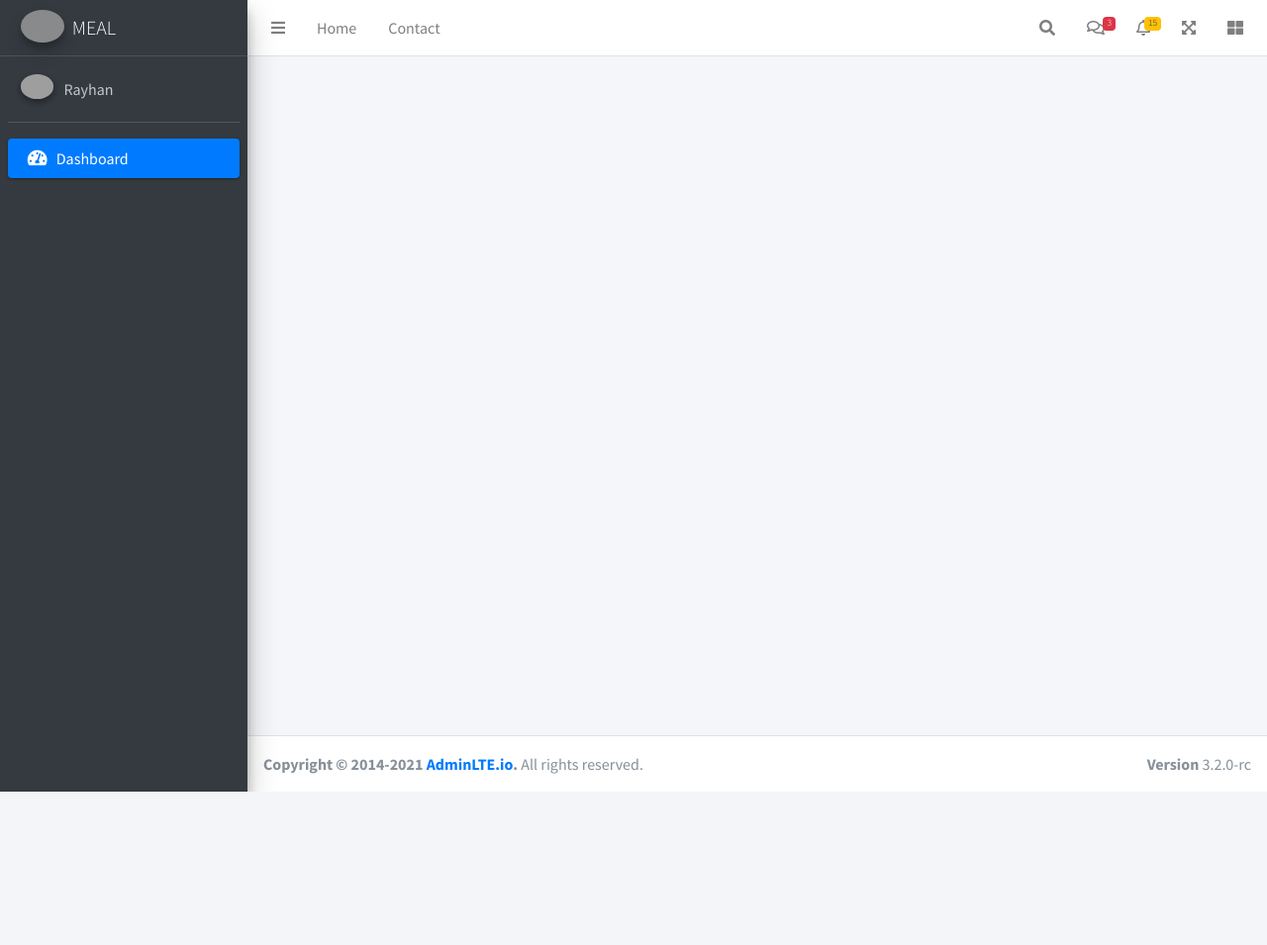
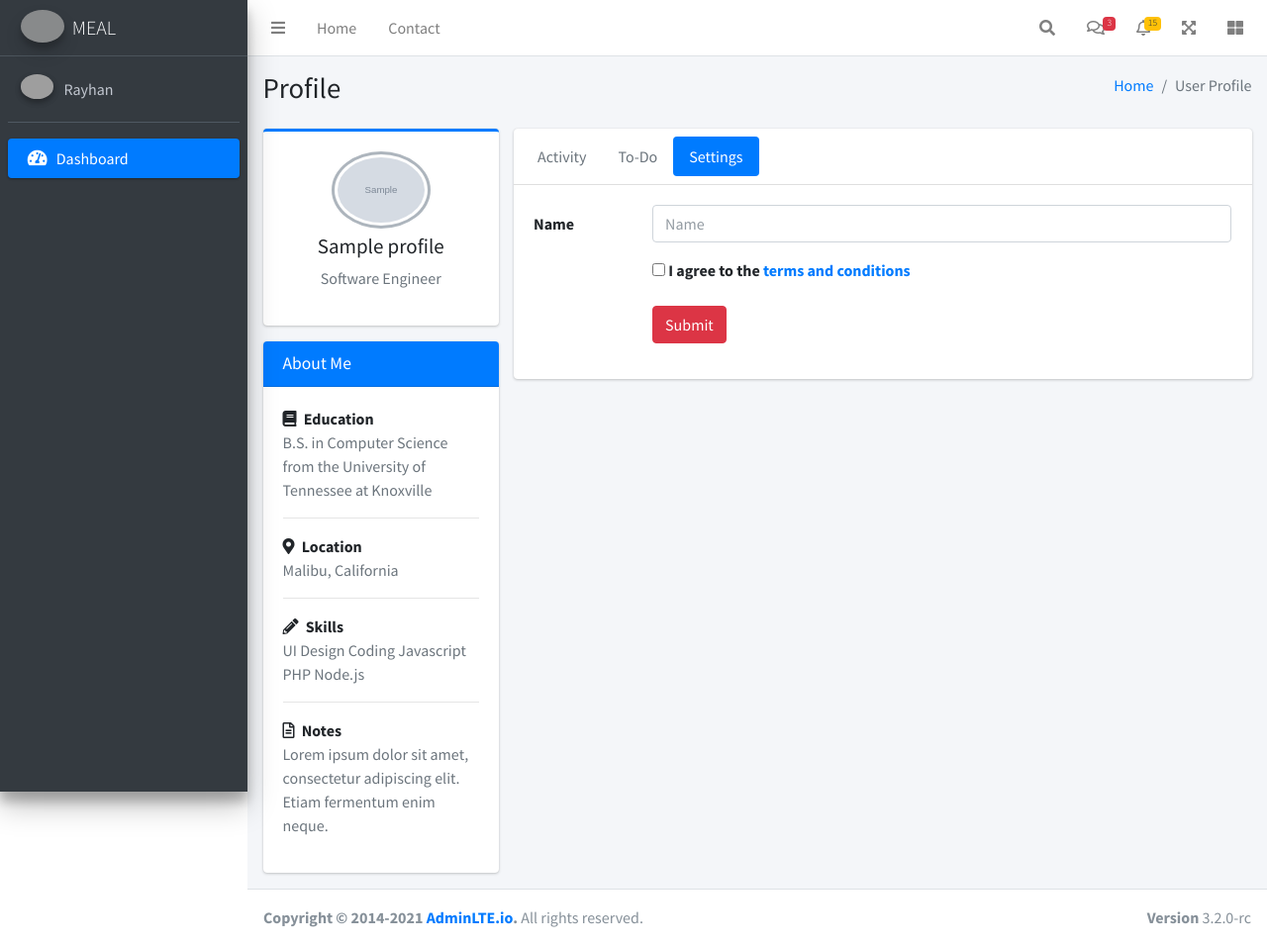
Before and after one commit to Rayhun/meal-management-system, a Django app: template templates/profile/profile.html in a window 1280 px wide. Shown: the whole page at 99% size. Before the commit the page ends 800 px from the top, so only its background shows below. Run offline with Django 3.2, Linux system fonts and the light colour scheme; the template is opened without the code that fills it: most values are stand-ins (such as "Sample title", 1, 10 or a date in 2020); grey boxes marked "Sample" are stand-in pictures; some libraries are stand-ins or nearby versions; grey boxes are pictures that could not be loaded.

Commit message:
add profile

```diff
--- a/MealManagementSystem/settings.py
+++ b/MealManagementSystem/settings.py
@@ -125,7 +125,7 @@ STATICFILES_DIRS = [
 ]
 
 MEDIA_URL = '/media/'
-MEDIA_ROOT = os.path.join(BASE_DIR, 'static/images')
+MEDIA_ROOT = os.path.join(BASE_DIR, 'media')
 
 # Default primary key field type
 # https://docs.djangoproject.com/en/3.2/ref/settings/#default-auto-field
--- a/MealManagementSystem/urls.py
+++ b/MealManagementSystem/urls.py
@@ -15,8 +15,10 @@ Including another URLconf
 """
 from django.contrib import admin
 from django.urls import path, include
+from django.conf.urls.static import static
+from . import settings
 
 urlpatterns = [
     path('admin/', admin.site.urls),
     path('', include('meal.urls'))
-]
+]+ static(settings.MEDIA_URL, document_root=settings.MEDIA_ROOT)
--- a/templates/profile/profile.html
+++ b/templates/profile/profile.html
@@ -1,4 +1,111 @@
 {% extends 'base/base.html' %}
 {% load static %}
 {% block content %}
+    <section class="content-header">
+        <div class="container-fluid">
+            <div class="row mb-2">
+                <div class="col-sm-6">
+                    <h1>Profile</h1>
+                </div>
+                <div class="col-sm-6">
+                    <ol class="breadcrumb float-sm-right">
+                        <li class="breadcrumb-item"><a href="#">Home</a></li>
+                        <li class="breadcrumb-item active">User Profile</li>
+                    </ol>
+                </div>
+            </div>
+        </div>
+    </section>
+
+    <section class="content">
+        <div class="container-fluid">
+            <div class="row">
+                <div class="col-md-3">
+                    <div class="card card-primary card-outline">
+                        <div class="card-body box-profile">
+                            <div class="text-center">
+                                <img class="profile-user-img img-fluid img-circle" src="{{ profile.profile_pic.url }}">
+                            </div>
+                            <h3 class="profile-username text-center">{{ profile }}</h3>
+                            <p class="text-muted text-center">Software Engineer</p>
+                        </div>
+                    </div>
+
+                    <div class="card card-primary">
+                        <div class="card-header">
+                            <h3 class="card-title">About Me</h3>
+                        </div>
+
+                        <div class="card-body">
+                            <strong><i class="fas fa-book mr-1"></i> Education</strong>
+                            <p class="text-muted">
+                                B.S. in Computer Science from the University of Tennessee at Knoxville
+                            </p>
+                            <hr />
+                            <strong><i class="fas fa-map-marker-alt mr-1"></i> Location</strong>
+                            <p class="text-muted">Malibu, California</p>
+                            <hr />
+                            <strong><i class="fas fa-pencil-alt mr-1"></i> Skills</strong>
+                            <p class="text-muted">
+                                <span class="tag tag-danger">UI Design</span>
+                                <span class="tag tag-success">Coding</span>
+                                <span class="tag tag-info">Javascript</span>
+                                <span class="tag tag-warning">PHP</span>
+                                <span class="tag tag-primary">Node.js</span>
+                            </p>
+                            <hr />
+                            <strong><i class="far fa-file-alt mr-1"></i> Notes</strong>
+                            <p class="text-muted">Lorem ipsum dolor sit amet, consectetur adipiscing elit. Etiam fermentum enim neque.</p>
+                        </div>
+                    </div>
+                </div>
+
+                <div class="col-md-9">
+                    <div class="card">
+                        <div class="card-header p-2">
+                            <ul class="nav nav-pills">
+                                <li class="nav-item"><a class="nav-link" href="#activity" data-toggle="tab">Activity</a></li>
+                                <li class="nav-item"><a class="nav-link" href="#timeline" data-toggle="tab">To-Do</a></li>
+                                <li class="nav-item"><a class="nav-link active" href="#settings" data-toggle="tab">Settings</a></li>
+                            </ul>
+                        </div>
+                        <div class="card-body">
+                            <div class="tab-content">
+                                <div class="tab-pane" id="activity">
+
+                                </div>
+
+                                <div class="tab-pane" id="timeline">
+
+                                </div>
+
+                                <div class="tab-pane active" id="settings">
+                                    <form class="form-horizontal">
+                                        <div class="form-group row">
+                                            <label for="inputName" class="col-sm-2 col-form-label">Name</label>
+                                            <div class="col-sm-10">
+                                                <input type="email" class="form-control" id="inputName" placeholder="Name" />
+                                            </div>
+                                        </div>
+                                        <div class="form-group row">
+                                            <div class="offset-sm-2 col-sm-10">
+                                                <div class="checkbox">
+                                                    <label> <input type="checkbox" /> I agree to the <a href="#">terms and conditions</a> </label>
+                                                </div>
+                                            </div>
+                                        </div>
+                                        <div class="form-group row">
+                                            <div class="offset-sm-2 col-sm-10">
+                                                <button type="submit" class="btn btn-danger">Submit</button>
+                                            </div>
+                                        </div>
+                                    </form>
+                                </div>
+                            </div>
+                        </div>
+                    </div>
+                </div>
+            </div>
+        </div>
+    </section>
 {% endblock content %}
--- a/templates/snippets/sidebar.html
+++ b/templates/snippets/sidebar.html
@@ -16,7 +16,7 @@
                 <img src="{% static 'dist/img/user2-160x160.jpg' %}" class="img-circle elevation-2" alt="User Image">
             </div>
             <div class="info">
-                <a href="#" class="d-block">Rayhan</a>
+                <a href="{% url 'meal:profile_view' %}" class="d-block">Rayhan</a>
             </div>
         </div>
         <!-- Sidebar Menu -->
@@ -25,7 +25,7 @@
                 <!-- Add icons to the links using the .nav-icon class
                with font-awesome or any other icon font library -->
                 <li class="nav-item menu-open">
-                    <a href="#" class="nav-link active">
+                    <a href="{% url 'meal:dashboard' %}" class="nav-link active">
                         <i class="nav-icon fas fa-tachometer-alt"></i>
                         <p>
                             Dashboard
```
Also changed, not shown: 1 other file.
